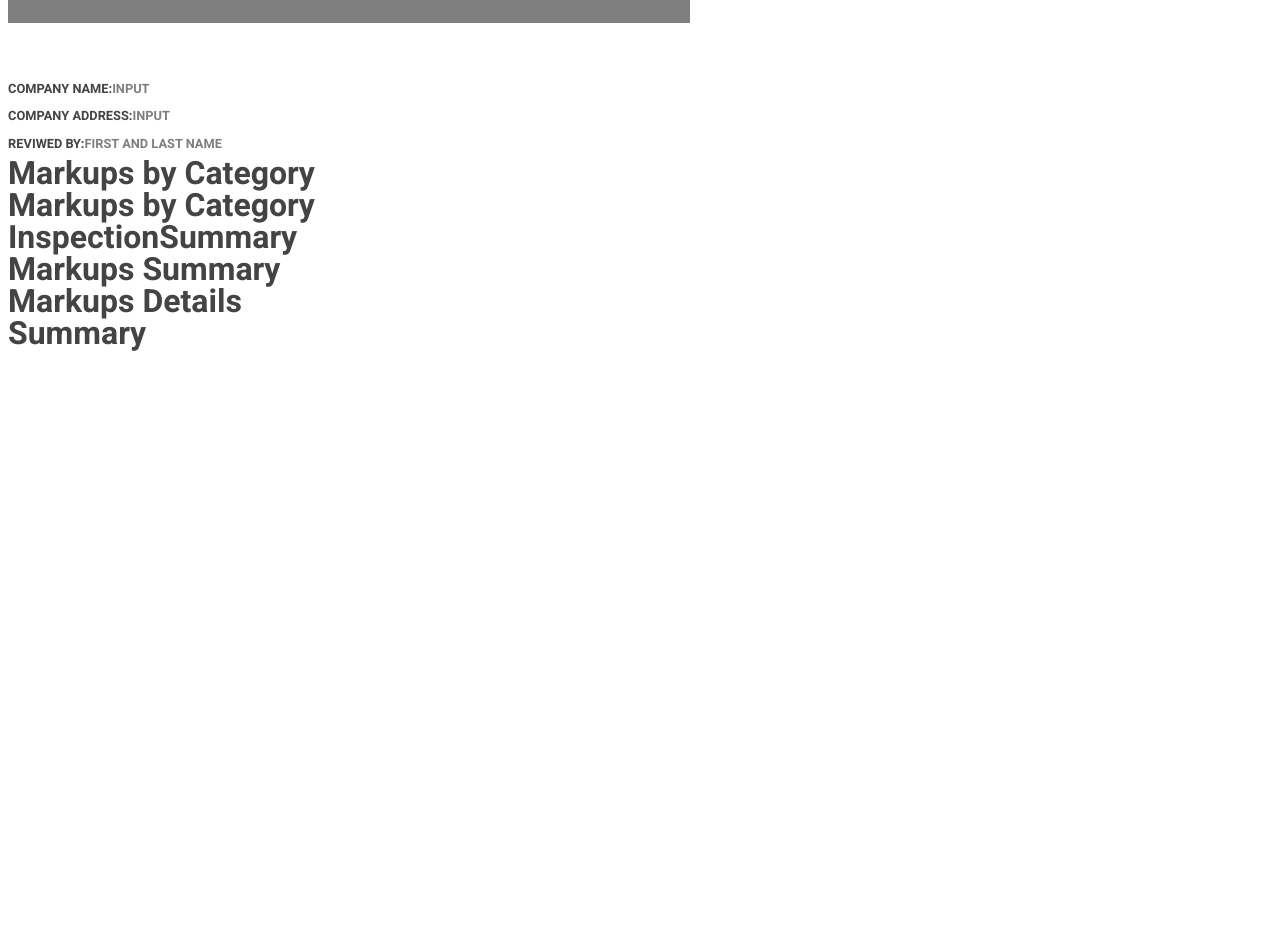
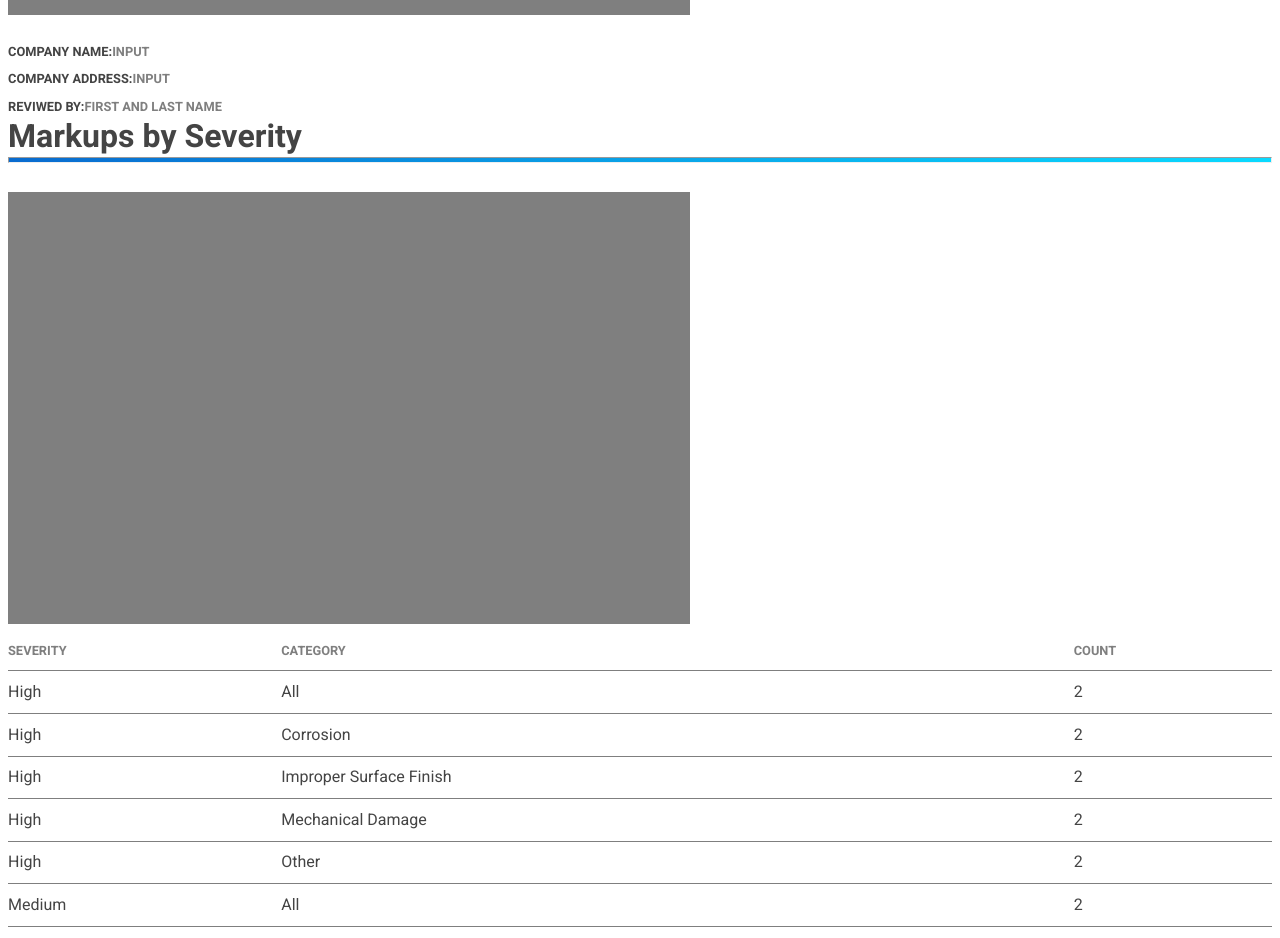
Before and after one commit to chowjiaming/pptr-test, a React app: page / in a window 1280 px wide. Shown: the part 860-1798 px from the top of the page. Before the commit the page ends 1217 px from the top, so only its background shows below. Built offline with nearby package versions, Linux system fonts and the light colour scheme.

Commit message:
added table

```diff
--- a/src/components/MarkupsBySeverity.tsx
+++ b/src/components/MarkupsBySeverity.tsx
@@ -1,9 +1,33 @@
 import React from 'react';
+import {HeadingBar} from './shared/HeadingBar';
+import {Table} from './shared/Table';
+import styled from 'styled-components';
+
+const data = [
+  {severity: 'High', category: 'All', count: 2},
+  {severity: 'High', category: 'Corrosion', count: 2},
+  {severity: 'High', category: 'Improper Surface Finish', count: 2},
+  {severity: 'High', category: 'Mechanical Damage', count: 2},
+  {severity: 'High', category: 'Other', count: 2},
+  {severity: 'Medium', category: 'All', count: 2},
+  {severity: 'Low', category: 'All', count: 2},
+  {severity: 'Low', category: 'Corrosion', count: 2},
+  {severity: 'Low', category: 'Improper Surface Finish', count: 2},
+];
 
 export function MarkupsBySeverity(): JSX.Element {
   return (
     <>
-      <h1>Markups by Category</h1>
+      <h1>Markups by Severity</h1>
+      <HeadingBar />
+      <MarkupImagePlaceholder />
+      <Table markupData={{compareBy: 'severity', tableMarkup: data}} />
     </>
   );
 }
+
+const MarkupImagePlaceholder = styled.div`
+  width: 7.1in;
+  height: 4.5in;
+  background: ${({theme}) => theme.colours.midBlack};
+`;
--- a/src/components/TitlePage.tsx
+++ b/src/components/TitlePage.tsx
@@ -51,6 +51,6 @@ const TitleThumbnailPlaceholder = styled.div`
 const TitleImagePlaceholder = styled.div`
   width: 7.1in;
   height: 7.1in;
-  margin: 0.5in 0;
+  margin: 0.2in 0;
   background: ${({theme}) => theme.colours.midBlack};
 `;
--- a/src/components/shared/HeadingBar.tsx
+++ b/src/components/shared/HeadingBar.tsx
@@ -3,4 +3,5 @@ import styled from 'styled-components';
 export const HeadingBar = styled.hr`
   background: ${({theme}) => theme.gradient};
   height: 6px;
+  margin-bottom: 0.3in;
 `;
--- /dev/null
+++ b/src/components/shared/Table.tsx
@@ -0,0 +1,68 @@
+import React from 'react';
+import styled from 'styled-components';
+import {MarkupTableData} from '../../interfaces';
+
+type Props = {
+  markupData: MarkupTableData;
+};
+
+export function Table({markupData}: Props): JSX.Element {
+  return (
+    <>
+      <StyledTable>
+        <thead>
+          <tr>
+            {markupData.compareBy === 'severity' ? (
+              <>
+                <StyledTh scope="col">
+                  {' '}
+                  <h3 className="small-upper dark">Severity</h3>
+                </StyledTh>
+                <StyledTh scope="col">
+                  <h3 className="small-upper dark">Category</h3>
+                </StyledTh>
+              </>
+            ) : (
+              <>
+                <StyledTh scope="col">
+                  <h3 className="small-upper dark">Category</h3>
+                </StyledTh>
+                <StyledTh scope="col">
+                  <h3 className="small-upper dark">Severity</h3>
+                </StyledTh>
+              </>
+            )}
+            <StyledTh scope="col">
+              <h3 className="small-upper dark">Count</h3>
+            </StyledTh>
+          </tr>
+        </thead>
+        <tbody>
+          {markupData.tableMarkup.map((row, index) => {
+            return (
+              <tr key={index}>
+                <StyledTd>{row.severity}</StyledTd>
+                <StyledTd>{row.category}</StyledTd>
+                <StyledTd>{row.count}</StyledTd>
+              </tr>
+            );
+          })}
+        </tbody>
+      </StyledTable>
+    </>
+  );
+}
+
+const StyledTable = styled.table`
+  width: 100%;
+  text-align: left;
+  border-collapse: collapse;
+`;
+const StyledTh = styled.th`
+  padding: 0.1in 0;
+  border-bottom: 1px solid ${({theme}) => theme.colours.midBlack};
+`;
+const StyledTd = styled.td`
+  padding: 0.1in 0;
+  border-bottom: 1px solid ${({theme}) => theme.colours.midBlack};
+`;
```
Also changed, not shown: src/interfaces.ts (+11 -0 lines), public/main.js.
